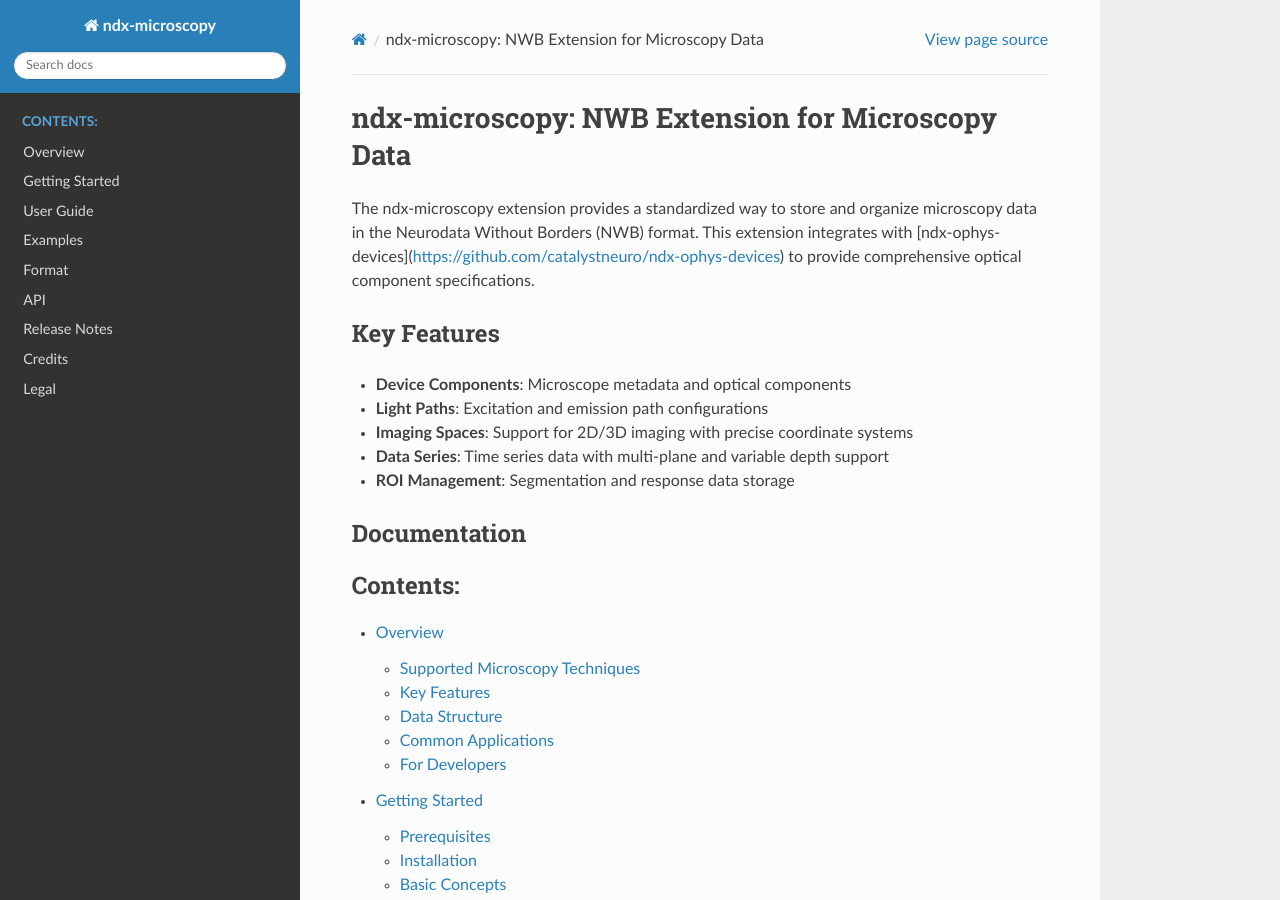
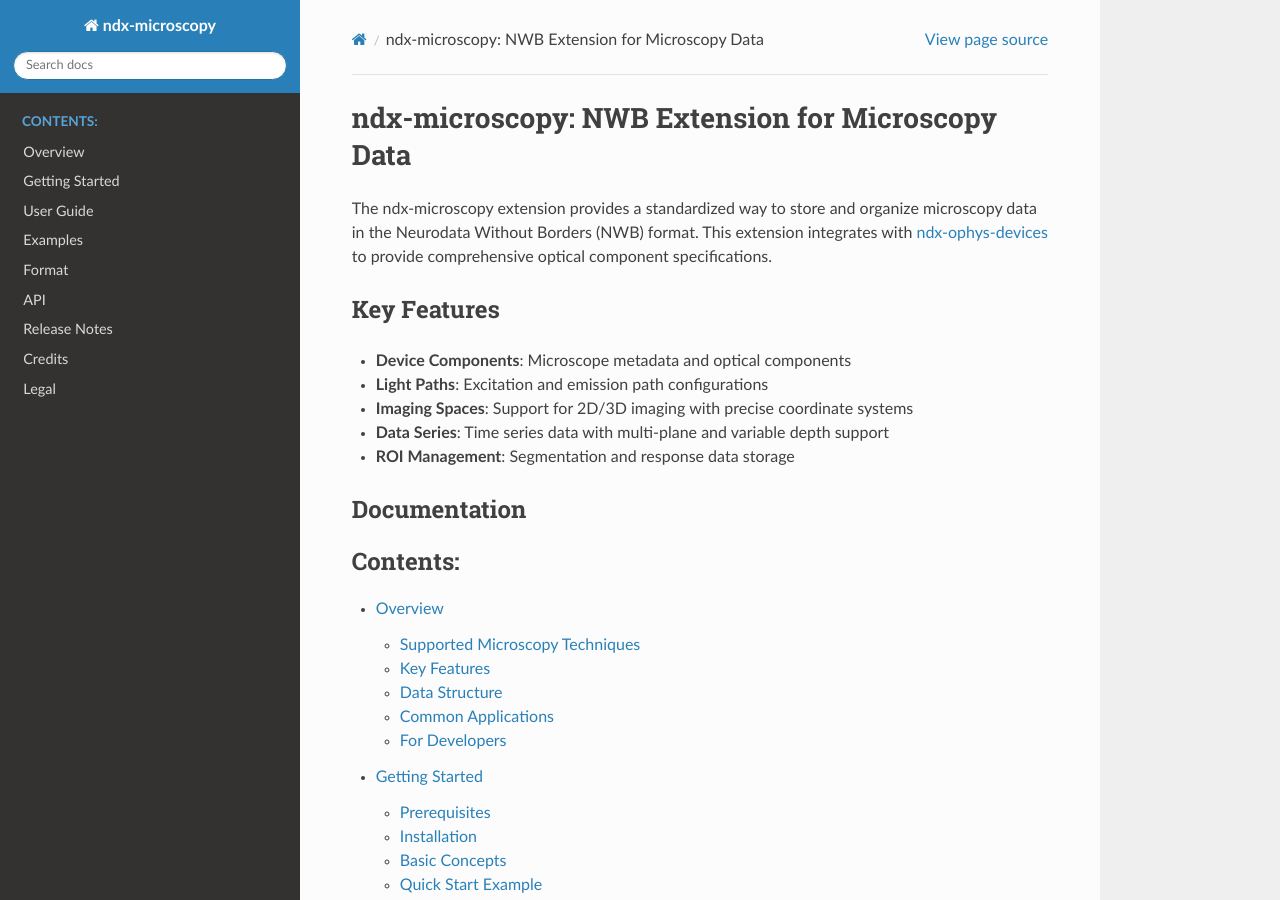
Before and after one commit to catalystneuro/ndx-microscopy, a Sphinx documentation site: the page built from docs/source/index.rst, in a window 1280 px wide and 900 px high. Built offline with Sphinx 7.4.7 and the Read the Docs theme 3.1.0, drawn with Linux system fonts in a browser that asks for light colours.

Commit message:
Update documentation to format links for ndx-ophys-devices

```diff
--- a/docs/source/description.rst
+++ b/docs/source/description.rst
@@ -3,7 +3,7 @@
 Overview
 ========
 
-The ndx-microscopy extension for NWB provides a standardized way to store and organize microscopy data in neuroscience research. This extension integrates with ndx-ophys-devices to provide comprehensive optical component specifications and supports various microscopy techniques while maintaining detailed metadata about the imaging setup, experimental conditions, and acquired data. This extension integrates with [ndx-ophys-devices](https://github.com/catalystneuro/ndx-ophys-devices) to provide comprehensive optical component specifications.
+The ndx-microscopy extension for NWB provides a standardized way to store and organize microscopy data in neuroscience research. This extension integrates with ndx-ophys-devices to provide comprehensive optical component specifications and supports various microscopy techniques while maintaining detailed metadata about the imaging setup, experimental conditions, and acquired data. This extension integrates with `ndx-ophys-devices <https://github.com/catalystneuro/ndx-ophys-devices>`_ to provide comprehensive optical component specifications.
 
 Supported Microscopy Techniques
 -----------------------------
--- a/docs/source/index.rst
+++ b/docs/source/index.rst
@@ -3,7 +3,7 @@
 ndx-microscopy: NWB Extension for Microscopy Data
 *********************************************
 
-The ndx-microscopy extension provides a standardized way to store and organize microscopy data in the Neurodata Without Borders (NWB) format. This extension integrates with [ndx-ophys-devices](https://github.com/catalystneuro/ndx-ophys-devices) to provide comprehensive optical component specifications.
+The ndx-microscopy extension provides a standardized way to store and organize microscopy data in the Neurodata Without Borders (NWB) format. This extension integrates with  `ndx-ophys-devices <https://github.com/catalystneuro/ndx-ophys-devices>`_ to provide comprehensive optical component specifications.
 
 Key Features
 -----------
```
